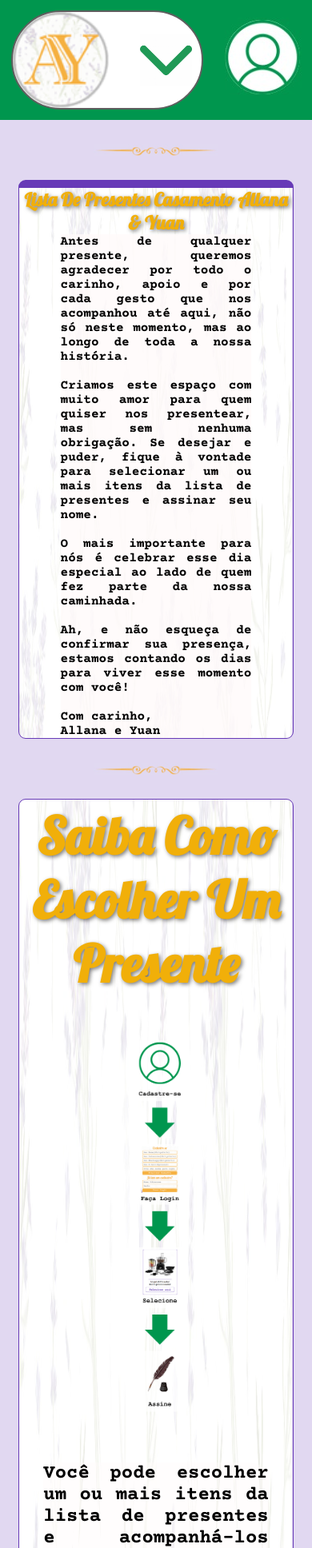
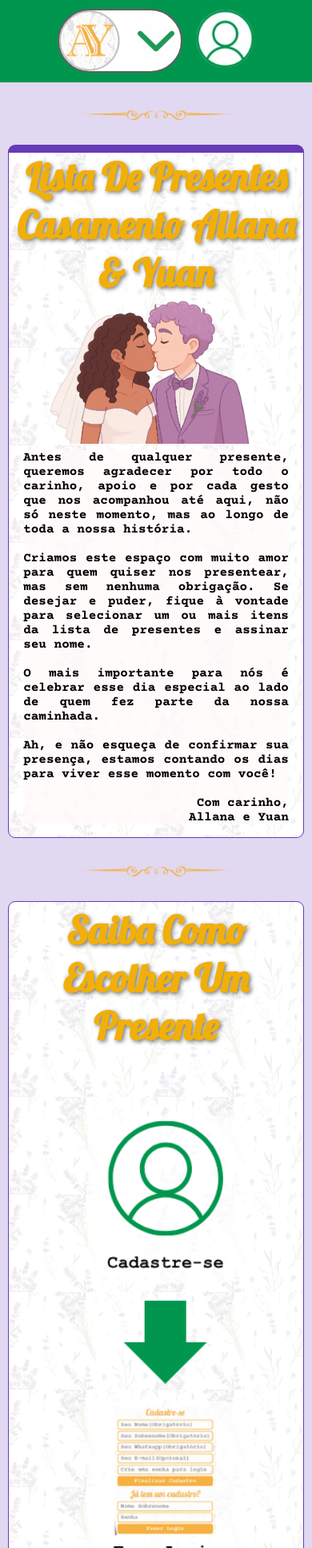
Before and after one commit to Yuan-Lucas/listapresentes-allanayuan, a Flask app: page / in a window 390 px wide; the page is wider, and only the part inside the window is pictured. Shown: the top 1936 px of that part at 80% size. Run offline with Flask 3, Linux system fonts and the light colour scheme; data comes from the database, SQL or seed files in the repository.

Commit message:
Refactor estilo.css for improved styling and layout

```diff
--- a/static/estilo.css
+++ b/static/estilo.css
@@ -75,10 +73,11 @@ button {
     background-color: transparent;
     border: 0;
 }
+
 /* ----------------------------------------------- */
 .SeparacaoSetor {
     border: none;
-    width: 40%;
+    width: 50%;
     margin: 30px;
 }
 /* ----------------------------------------------- */
@@ -114,9 +113,18 @@ h2 {
     font-size: 4rem;
 }
 
+@media screen and (max-width: 1350px) {
+    h1 {
+        font-size: min(3rem,13vw)
+    }
+    span {
+        display: inline-block;
+    }
+}
+
 #Main_principal {
     height: auto;
-    width: 88%;
+    width: 95%;
 
     background-image: url('Imagens/backgroundImageLavanda.jpg');
     background-size: 100% 100%;
@@ -127,10 +135,20 @@ h2 {
     border-radius: 9px;
 }
 
+@media screen and (max-width: 1350px) {
+    #Main_principal {
+        width: 95%;
+
+        background-size: contain;
+        background-repeat: repeat-y;
+    }
+}
+
 #Main_principal #ListaPresentes {
-    border-radius: 24px;
     height: auto;
     width: 100%;
+
+    border-radius: 24px;
 
     display: flex;
     flex-direction: row;
@@ -160,6 +179,7 @@ h2 {
 }
 
 #Main_principal #ListaPresentes div #text_agradecimento {
+    text-align: end;
     color: #000;
 }
 
@@ -177,7 +197,7 @@ h2 {
     padding: 5px;
 
     height: auto;
-    width: 88%;
+    width: 95%;
 
     background-image: url('Imagens/backgroundImageLavanda.jpg');
     background-size: 100% 100%;
@@ -193,10 +213,23 @@ h2 {
     align-items: center;
 }
 
+@media screen and (max-width: 1350px) {
+    #Passo_Passo {
+        width: 95%;
+
+        background-size: contain;
+        background-repeat: repeat-y;
+    }
+
+    #Passo_Passo h2 {
+        font-size: min(3rem,13vw);
+    }
+}
+
 #Passo_Passo img {
-    margin: 15px;
-    margin-top: 30px;
+    margin: 10px;
     width: 85%;
+    height: auto;
 }
 
 #Passo_Passo .Text_passos {
@@ -388,37 +495,89 @@ h2 {
     }
 
     h1 {
-        font-size: clamp(1.2rem, 1.2rem + 1vw, 2rem);
+        font-size: min(3rem, 13vw);
     }
 
-    /* lista presentes */
     #Main_principal #ListaPresentes {
+        flex-direction: column;
         justify-content: center;
     }
 
     #Main_principal #ListaPresentes img {
-        display: none;
+        margin-bottom: 0.5rem;
+        width: 75%;
     }
 
     #Main_principal #ListaPresentes div {
-        width: 70%;
+        margin-right: 0;
+        margin-bottom: 1rem;
+        width: 90%;
     }
 
     #Main_principal #ListaPresentes div p {
         font-size: 1rem;
     }
 
-    /* passo a passo */
     #Passo_Passo #img_passos_row {
         display: none;
     }
 
     #Passo_Passo #img_passos_column {
-        display: block;
-        width: 150vw;
+        display: flex;
+        width: 450%;
+        height: auto;
     }
 
     #Passo_Passo .Text_passos p {
         font-size: 1.5rem;
     }
 }
+
+@media screen and (max-width: 550px) {
+    header {
+        height: auto;
+        padding: 10px;
+
+        justify-content: space-between;
+    }
+
+    header #navegação_header #SidebarLogo button #logo {
+        width: 50%;
+        height: auto;
+    }
+
+    #sidebar-icon {
+        display: block;
+        width: 30%;
+        margin-right: 5%;
+    }
+
+    header #navegação_header #SidebarLogo {
+        width: 50px;
+    }
+
+    header #navegação_header #SidebarLogo button {
+        width: 40vw;
+        height: auto;
+    }
+
+    header #navegação_header_sidebar {
+        width: 50vw;
+        height: auto;
+    }
+
+    header #navegação_header_sidebar a {
+        padding: 15px;
+        font-size: 1rem;
+    }
+
+    header #inscricao {
+        width: 20%;
+    }
+
+    header #inscricao img {
+        width: 100%;
+        height: auto;
+        background-color: transparent;
+    }
+}
```
Also changed, not shown: other parts of static/estilo.css (+89 -16 lines).
